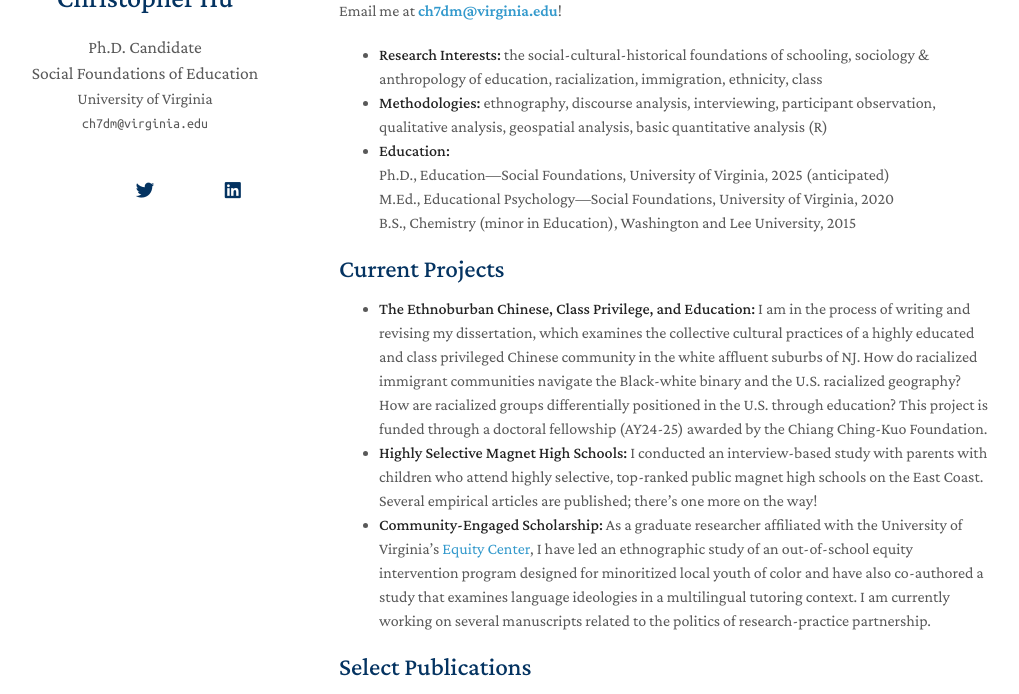
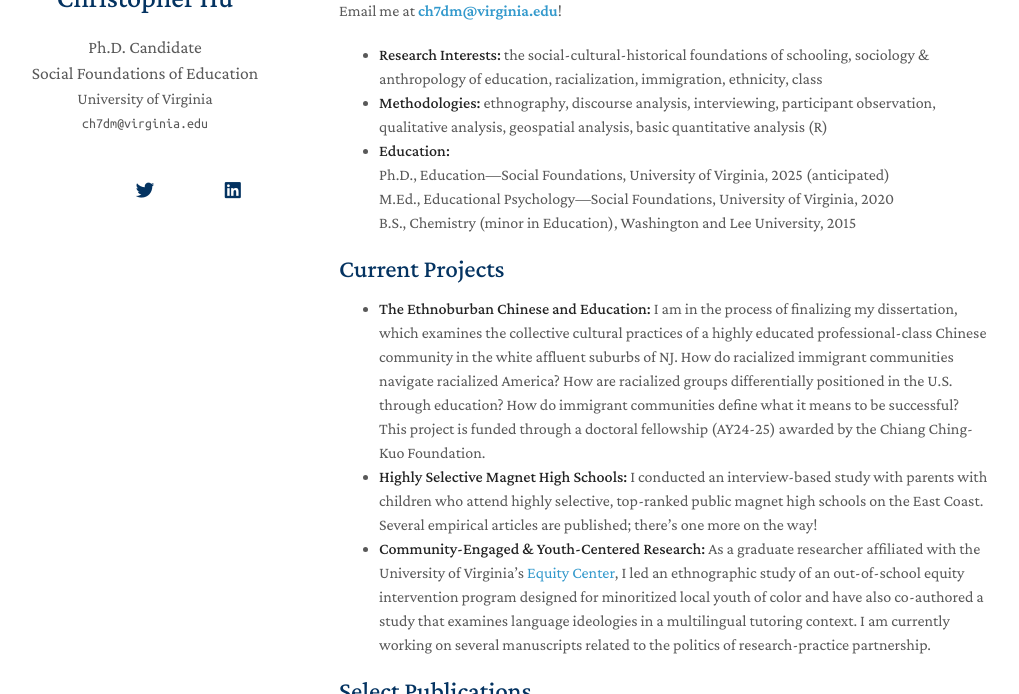
Before and after one commit to MrChristopherHu/profile, a Jekyll site: the page built from index.md, in a window 1280 px wide and 900 px high, cut to the strip 206-900 px from the top of the window. Shown: the whole strip, without its empty margins (131-1150 px from the left). Built offline with Jekyll 4.4.1, drawn with Linux system fonts in a browser that asks for light colours; nearby versions of some CDN libraries; a style sheet for code colours, icons or effects is not loaded; our own code applies the rules of GitHub Pages for plain Markdown files.

Commit message:
Update index.md

```diff
--- a/index.md
+++ b/index.md
@@ -14,8 +14,8 @@ B.S., Chemistry (minor in Education), Washington and Lee University, 2015
 
 ## Current Projects
 
-- **The Ethnoburban Chinese, Class Privilege, and Education:** I am in the process of writing and revising my dissertation, which examines the collective cultural practices of a highly educated and class privileged Chinese community in the white affluent suburbs of NJ. How do racialized immigrant communities navigate the Black-white binary and the U.S. racialized geography? How are racialized groups differentially positioned in the U.S. through education? This project is funded through a doctoral fellowship (AY24-25) awarded by the Chiang Ching-Kuo Foundation.
+- **The Ethnoburban Chinese and Education:** I am in the process of finalizing my dissertation, which examines the collective cultural practices of a highly educated professional-class Chinese community in the white affluent suburbs of NJ. How do racialized immigrant communities navigate racialized America? How are racialized groups differentially positioned in the U.S. through education? How do immigrant communities define what it means to be successful? This project is funded through a doctoral fellowship (AY24-25) awarded by the Chiang Ching-Kuo Foundation.
 - **Highly Selective Magnet High Schools:** I conducted an interview-based study with parents with children who attend highly selective, top-ranked public magnet high schools on the East Coast. Several empirical articles are published; there's one more on the way!
-- **Community-Engaged Scholarship:** As a graduate researcher affiliated with the University of Virginia's [Equity Center](https://www.virginiaequitycenter.org/), I have led an ethnographic study of an out-of-school equity intervention program designed for minoritized local youth of color and have also co-authored a study that examines language ideologies in a multilingual tutoring context. I am currently working on several manuscripts related to the politics of research-practice partnership.
+- **Community-Engaged & Youth-Centered Research:** As a graduate researcher affiliated with the University of Virginia's [Equity Center](https://www.virginiaequitycenter.org/), I led an ethnographic study of an out-of-school equity intervention program designed for minoritized local youth of color and have also co-authored a study that examines language ideologies in a multilingual tutoring context. I am currently working on several manuscripts related to the politics of research-practice partnership.
 
 {% include_relative _includes/publications.md %}
```
